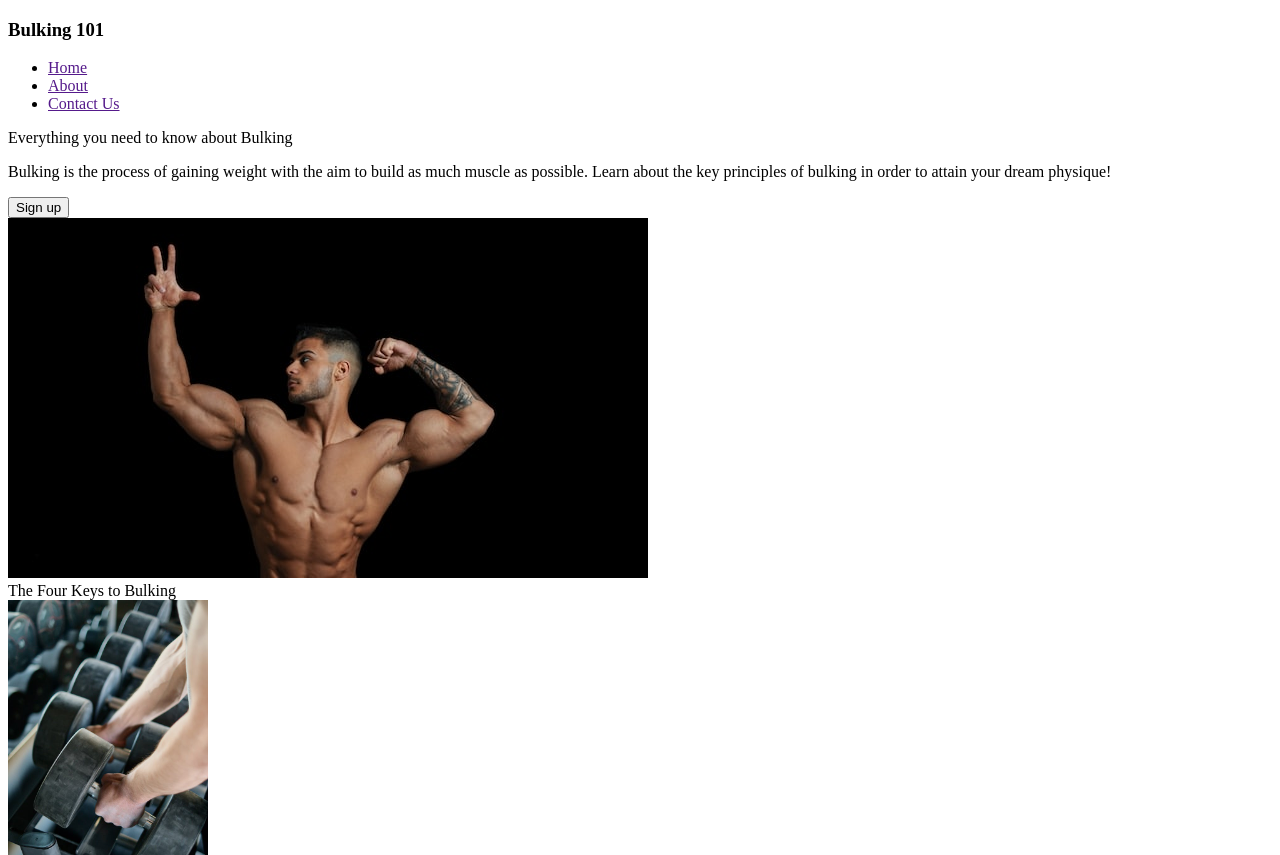
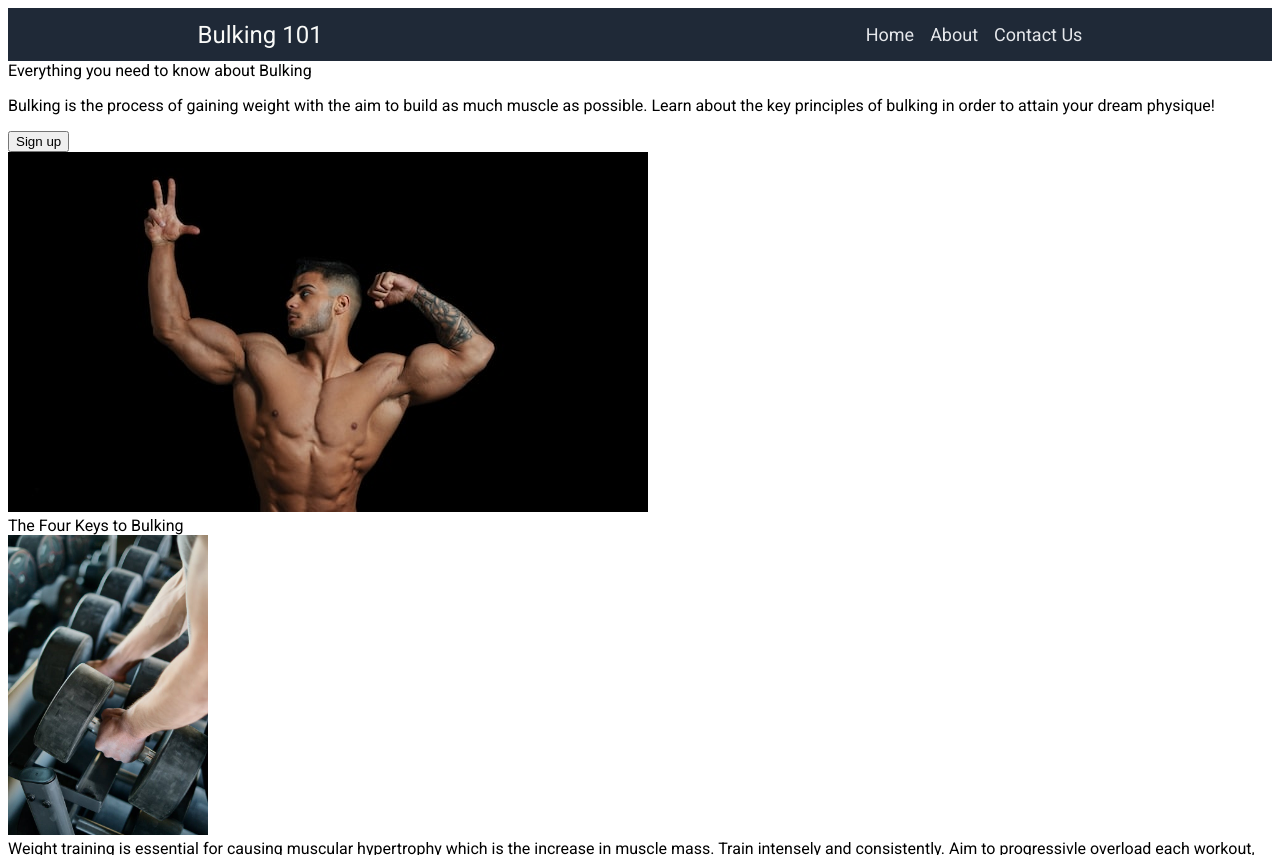
Before and after one commit to kennydn99/landing-page, a plain HTML site: page index.html in a window 1280 px wide. Shown: the top 855 px of the page. Drawn offline with Linux system fonts and the light colour scheme.

Commit message:
Style header of landing page
Begin styling the page according to design layout.

```diff
--- a/index.html
+++ b/index.html
@@ -4,10 +4,12 @@
     <meta charset="UTF-8">
     <meta name="viewport" content="width=device-width, initial-scale=1.0">
     <title>Landing Page</title>
+    <link href='http://fonts.googleapis.com/css?family=Roboto' rel='stylesheet' type='text/css'>
+    <link rel="stylesheet" href="styles.css">
 </head>
 <body>
     <div class="header">
-        <h3>Bulking 101</h3>
+        <div class="header-logo-text">Bulking 101</div>
         <div class="header-links">
             <ul>
                 <li><a href="">Home</a></li>
--- /dev/null
+++ b/styles.css
@@ -0,0 +1,30 @@
+body {
+    font-family: 'Roboto', sans-serif;
+    display: flex;
+    flex-direction: column;
+}
+
+.header {
+    display: flex;
+    justify-content: space-between;
+    align-items: center;
+    background-color: #1f2937;
+    padding: 0 15%;
+}
+
+.header-logo-text {
+    font-size: 24px;
+    color: #F9FAF8;
+}
+
+ul {
+    display: flex;
+    list-style-type: none;
+    gap: 16px;
+}
+
+a {
+    text-decoration: none;
+    font-size: 18px;
+    color: #e5e7eb;
+}
```
